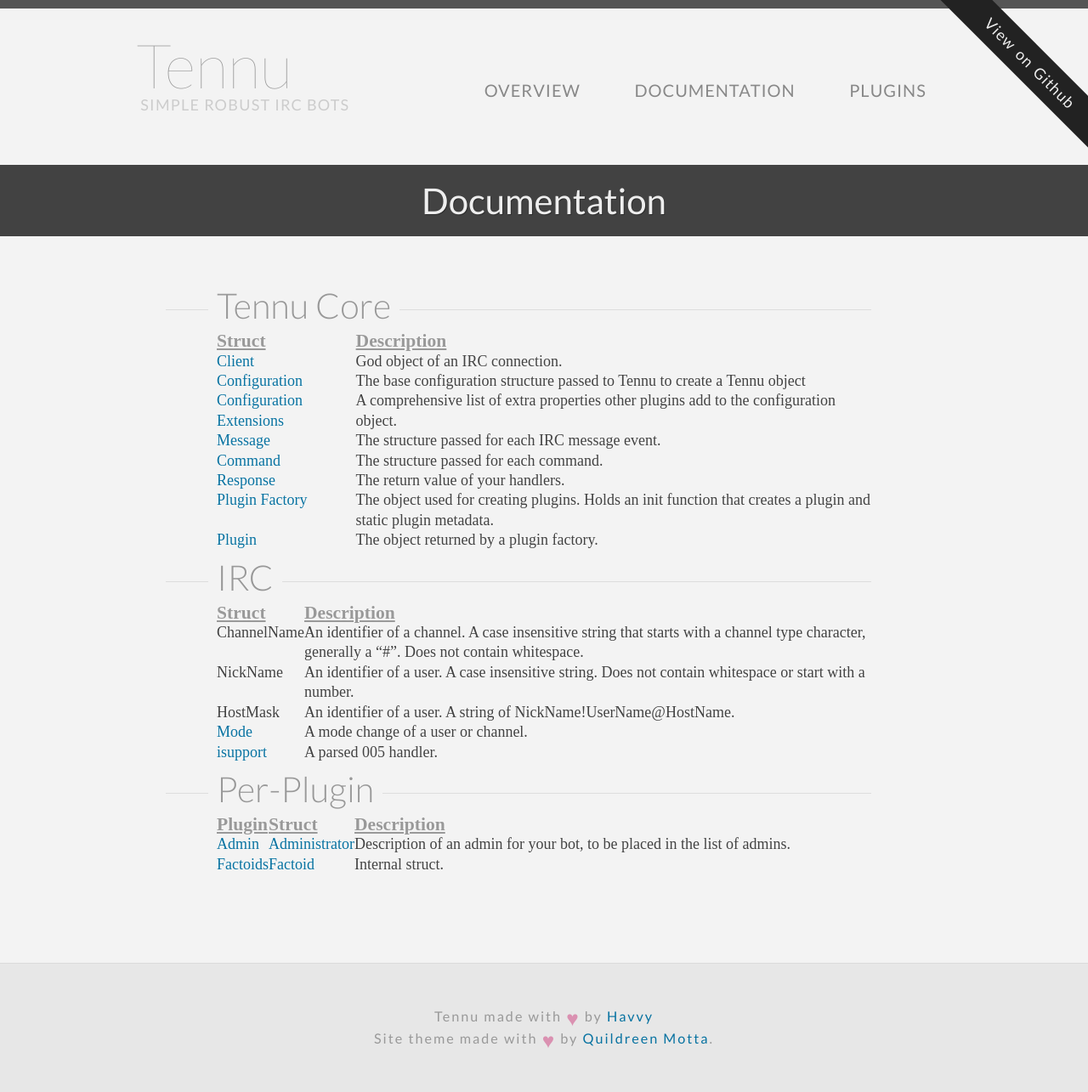
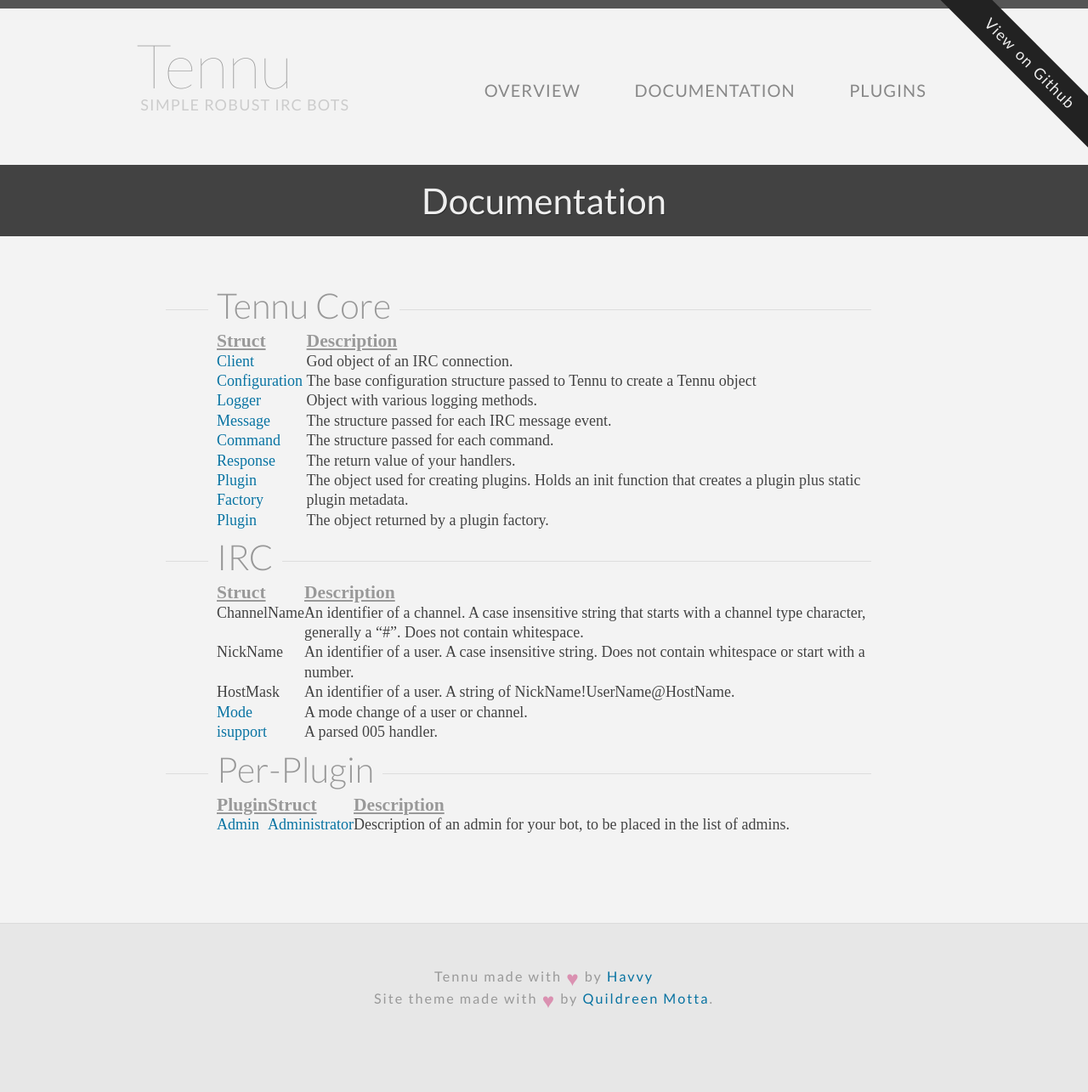
Before and after one commit to Tennu/tennu.github.io, a Jekyll site: the page built from documentation/api/index.md, in a window 1280 px wide. Shown: the whole page at 85% size. Built offline with Jekyll 4.4.1, drawn with Linux system fonts in a browser that asks for light colours; some web fonts are replaced; after the commit the page ends 1239 px from its top, so only the background shows below that.

Commit message:
Document the Logger.

```diff
--- a/documentation/api/index.md
+++ b/documentation/api/index.md
@@ -9,11 +9,11 @@
 | ------ | ----------- |
 | [Client](client) | God object of an IRC connection. |
 | [Configuration](configuration) | The base configuration structure passed to Tennu to create a Tennu object |
-| [Configuration Extensions](configuration-extensions) | A comprehensive list of extra properties other plugins add to the configuration object. |
+| [Logger](logger) | Object with various logging methods. |
 | [Message](message-properties) | The structure passed for each IRC message event. |
 | [Command](command-properties) | The structure passed for each command. |
 | [Response](response) | The return value of your handlers. |
-| [Plugin Factory](plugin-factory) | The object used for creating plugins. Holds an init function that creates a plugin and static plugin metadata. |
+| [Plugin Factory](plugin-factory) | The object used for creating plugins. Holds an init function that creates a plugin plus static plugin metadata. |
 | [Plugin](plugin) | The object returned by a plugin factory. |
 
 ## IRC
@@ -32,4 +32,3 @@
 | Plugin | Struct | Description |
 | ------ | ------ | ----------- |
 | [Admin](./plugins/admin) | [Administrator](administrator) | Description of an admin for your bot, to be placed in the list of admins. |
-| [Factoids](./plugins/factoids) | [Factoid](factoid) | Internal struct. |
```
Also changed, not shown: documentation/api/logger.html (added, +33 -0 lines), plugins/action.md (+1 -1 lines).
